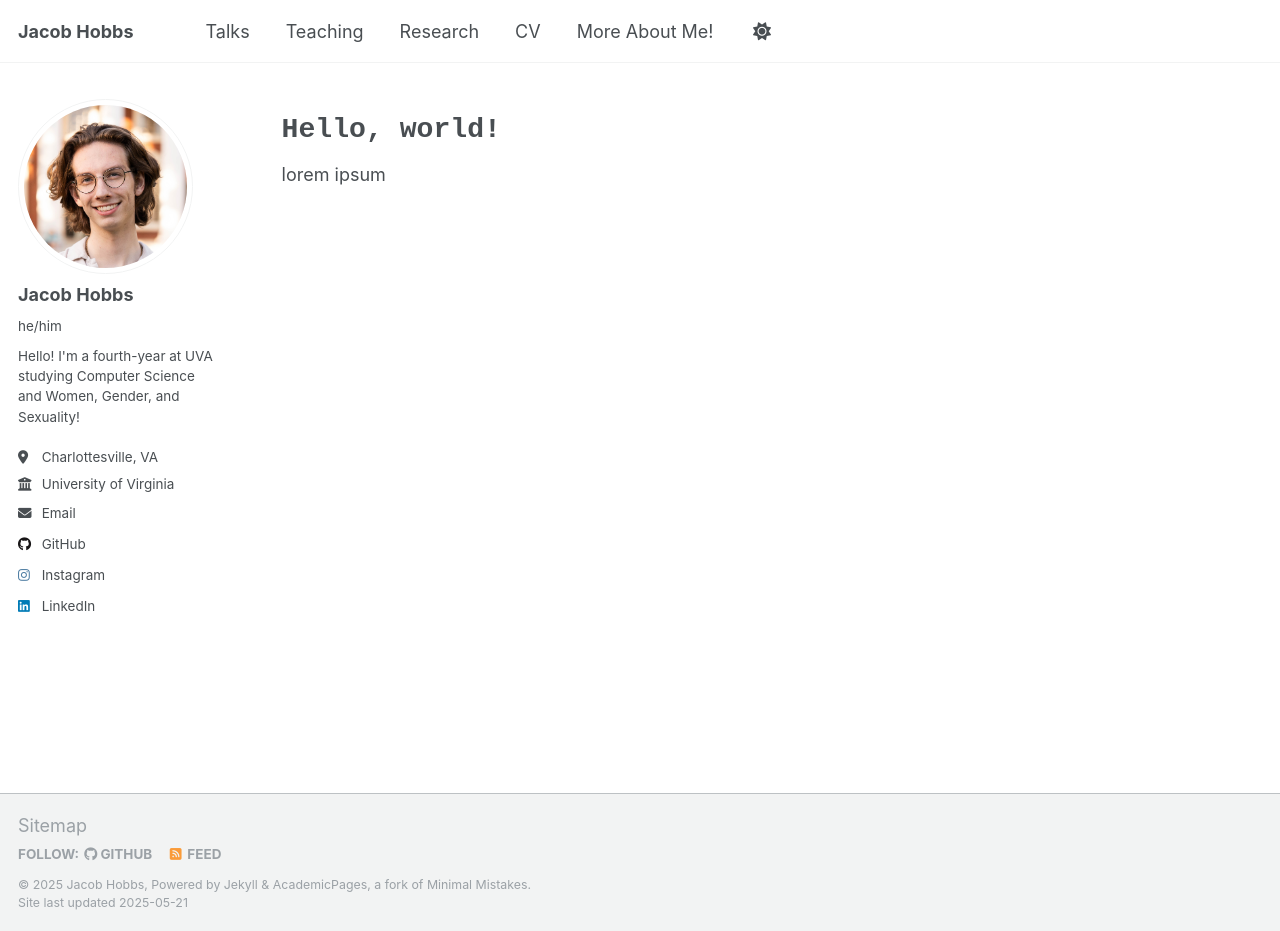
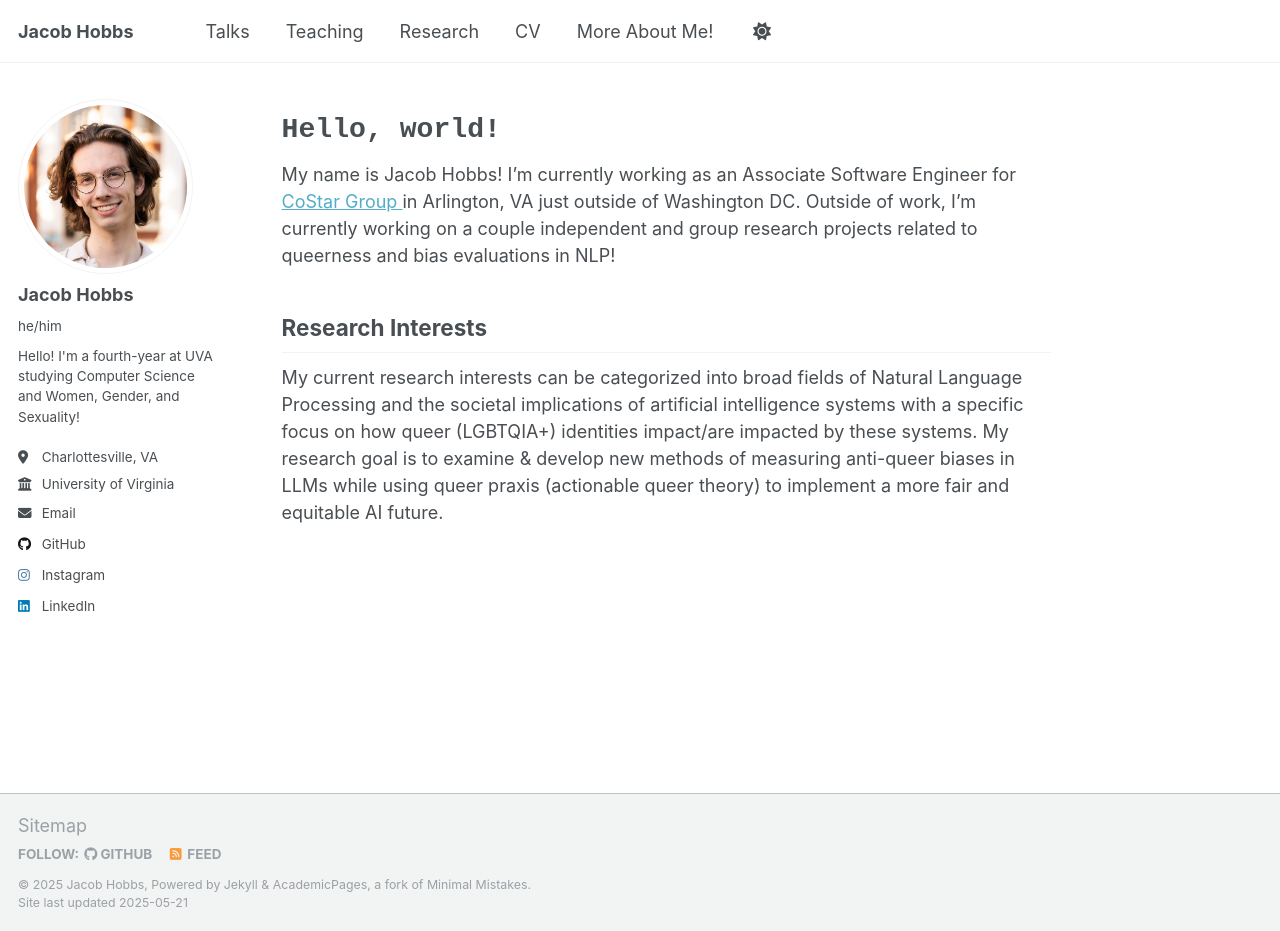
Before and after one commit to JTHobbs1100/JTHobbs1100.github.io, a Jekyll site: the page built from _pages/about.md, in a window 1280 px wide and 931 px high. Built offline with Jekyll 4.4.1, drawn with Linux system fonts in a browser that asks for light colours.

Commit message:
Update about.md

```diff
--- a/_pages/about.md
+++ b/_pages/about.md
@@ -7,4 +7,7 @@ redirect_from:
   - /about.html
 ---
 
-lorem ipsum
+My name is Jacob Hobbs! I'm currently working as an Associate Software Engineer for <a href="https://www.costargroup.com/"> CoStar Group </a> in Arlington, VA just outside of Washington DC. Outside of work, I'm currently working on a couple independent and group research projects related to queerness and bias evaluations in NLP!
+
+<h2>Research Interests</h2>
+My current research interests can be categorized into broad fields of Natural Language Processing and the societal implications of artificial intelligence systems with a specific focus on how queer (LGBTQIA+) identities impact/are impacted by these systems. My research goal is to examine & develop new methods of measuring anti-queer biases in LLMs while using queer praxis (actionable queer theory) to implement a more fair and equitable AI future.
```
